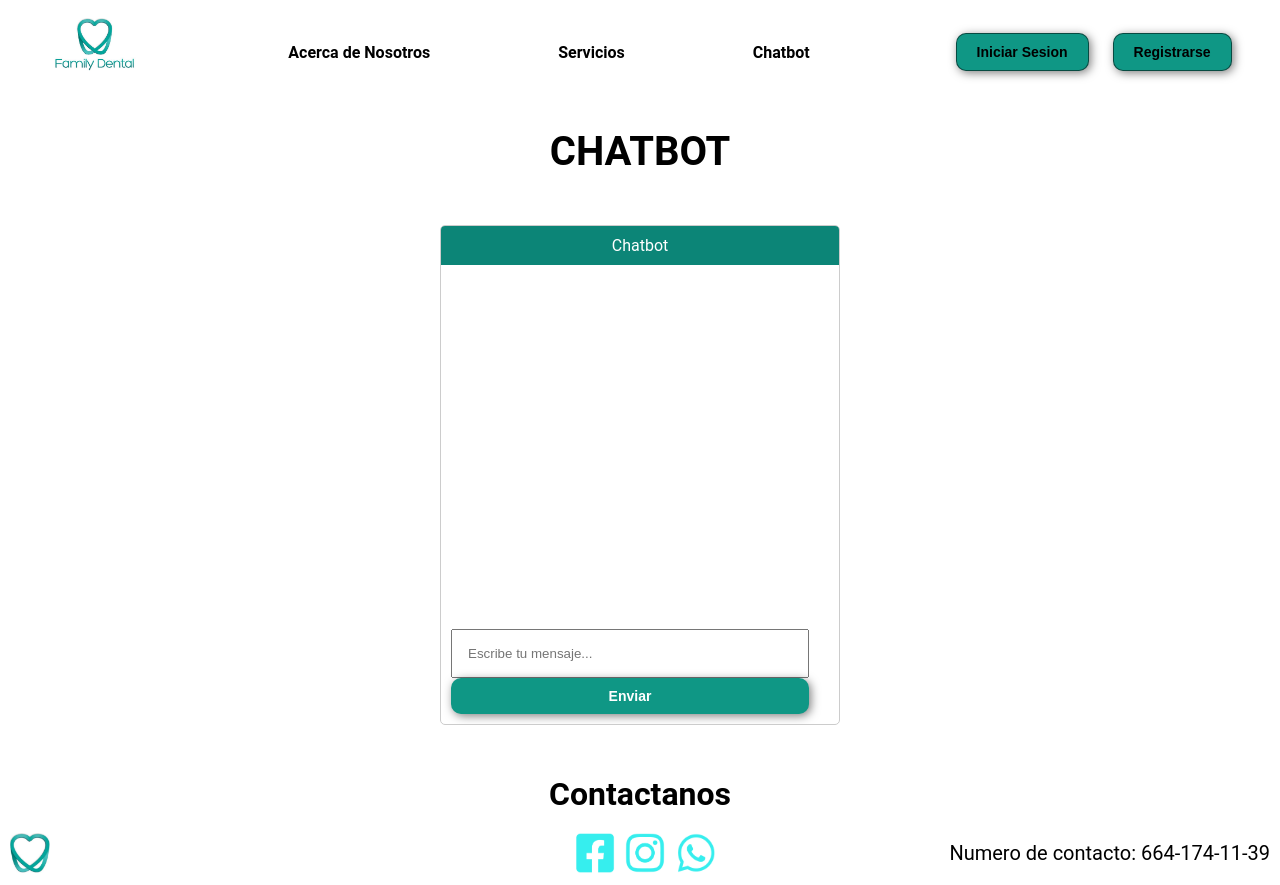
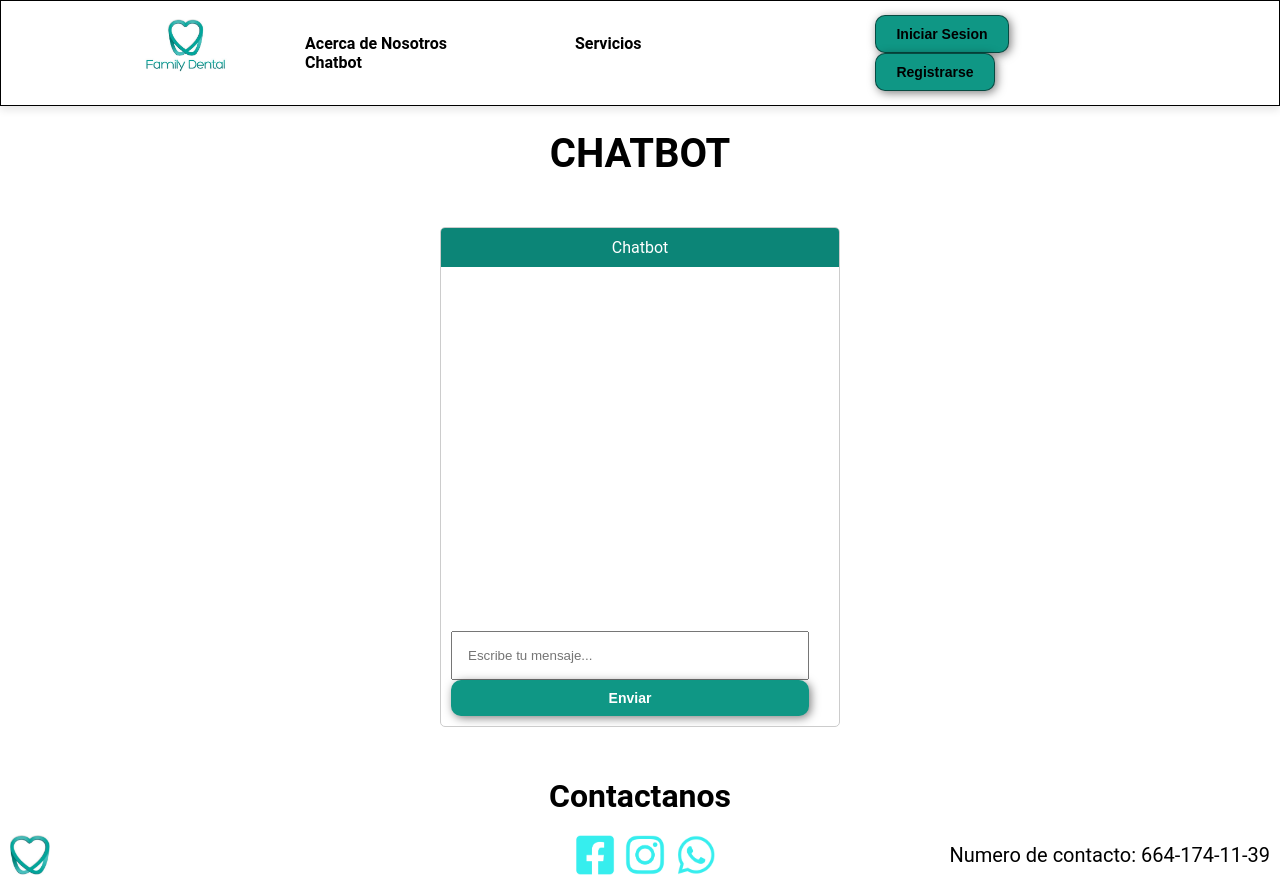
Before and after one commit to Carlos-abc/proyectoteds, a plain HTML site: page chatbot.html in a window 1280 px wide. Drawn offline with Linux system fonts and the light colour scheme.

Commit message:
otro commit

```diff
--- a/global.css
+++ b/global.css
@@ -31,7 +31,10 @@ header {
   display: flex;
   justify-content: space-between;
   align-items: center;
-  padding: 0% 3%;
+  padding: 0% 10%;
+  border: 1px solid black;
+  box-shadow: 0px 4px 8px rgba(0, 0, 0, 0.1);
+  position: sticky;
 }
 
 .logo {
```
Also changed, not shown: index.css (+9 -0 lines), index.html (+1 -1 lines), paginafotos.txt, 1 other file.
